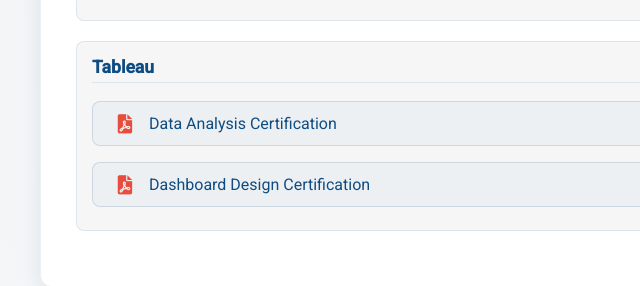
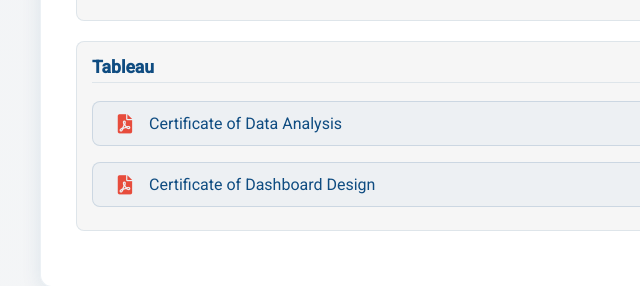
Before and after one commit to ZiyanWang-AU/ZiyanWang-AU.github.io, a plain HTML site: page index.html in a window 1280 px wide. Shown: the part 3050-3336 px from the top of the page, 0-640 px from the left. Drawn offline with nearby package versions, Linux system fonts and the light colour scheme.

```diff
--- a/index.html
+++ b/index.html
@@ -772,11 +772,11 @@
                     <strong>Tableau</strong>
                     <a href="Tableau certificate1.pdf" class="file-link">
                         <i class="fas fa-file-pdf file-icon pdf-icon"></i>
-                        Data Analysis Certification
+                        Certificate of Data Analysis
                     </a>
                     <a href="Tableau certificate2.pdf" class="file-link">
                         <i class="fas fa-file-pdf file-icon pdf-icon"></i>
-                        Dashboard Design Certification
+                        Certificate of Dashboard Design
                     </a>
                 </li>
             </ul>
```
